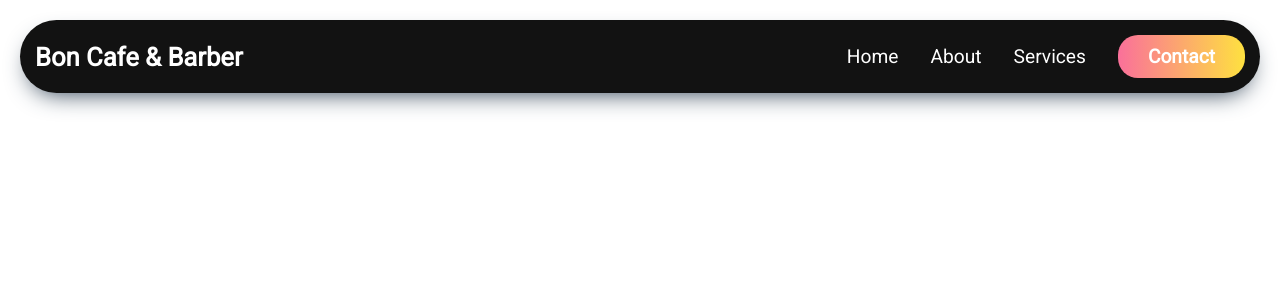
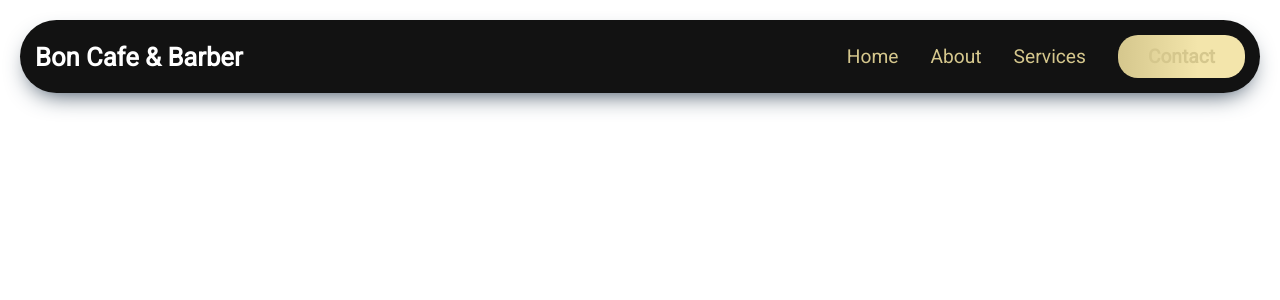
Before and after one commit to nguyendy630/business-store, a React (Vite) app in the folder frontend/: page / in a window 1280 px wide. Shown: the top 300 px of the page. Built offline with nearby package versions, Linux system fonts and the light colour scheme; no server answers.

Commit message:
Sync Changes from Remote Repository to Local Repository

```diff
--- a/frontend/package.json
+++ b/frontend/package.json
@@ -11,6 +11,7 @@
   },
   "dependencies": {
     "axios": "^1.6.5",
+    "i": "^0.3.7",
     "react": "^18.2.0",
     "react-dom": "^18.2.0"
   },
--- a/frontend/src/styles.css
+++ b/frontend/src/styles.css
@@ -1,3 +1,4 @@
+
 @import url('https://fonts.googleapis.com/css2?family=Roboto&display=swap');
 
 * {
@@ -30,7 +31,7 @@ header {
 li a {
      text-decoration: none;
      font-size: 1.2rem;
-     color: white;
+     color: #d5c78d
 }
 
 li a:hover {
@@ -39,17 +40,16 @@ li a:hover {
 }
 
 .cta {
-     background-image: linear-gradient(to right, #fa709a 0%, #fee140 100%);
+     background-image: linear-gradient(to right, #d5c78d 0%, #f3e5ab 63%);
      padding: 10px 30px;
      border-radius: 20px;
-     color: white;
+     color: #36454F;
      font-weight: bold;
      transition: 0.5s ease-in-out;
      border: none;
 }
 
 .cta:hover {
-     background-image: linear-gradient(to right, #fa709a 0%, #fee140 100%);
      transform: scale(1.1);
      cursor: pointer;
      transition: 0.5s ease-in-out;
```
Also changed, not shown: 1 other file (tests, documents, lock files or other folders).
